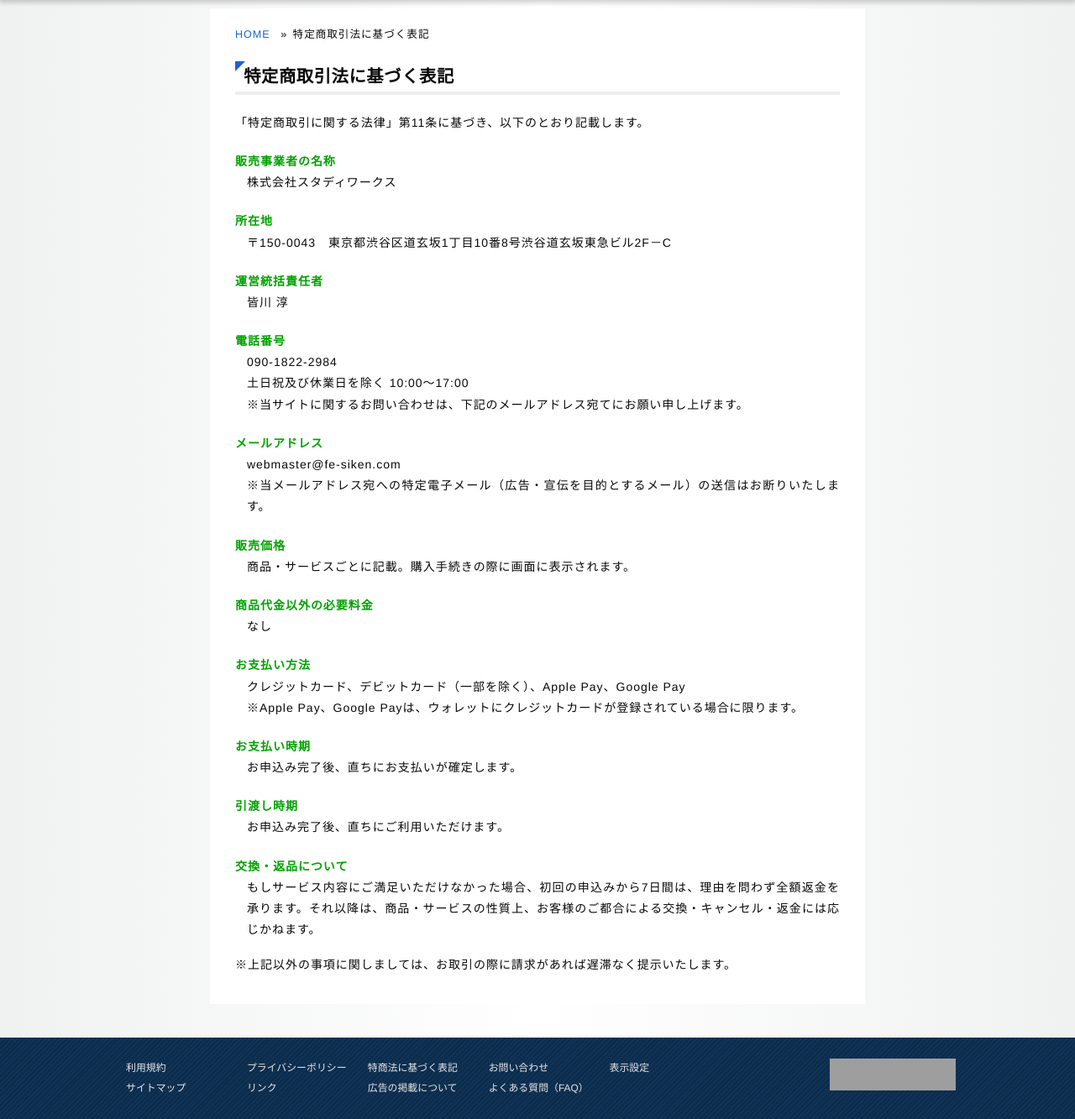
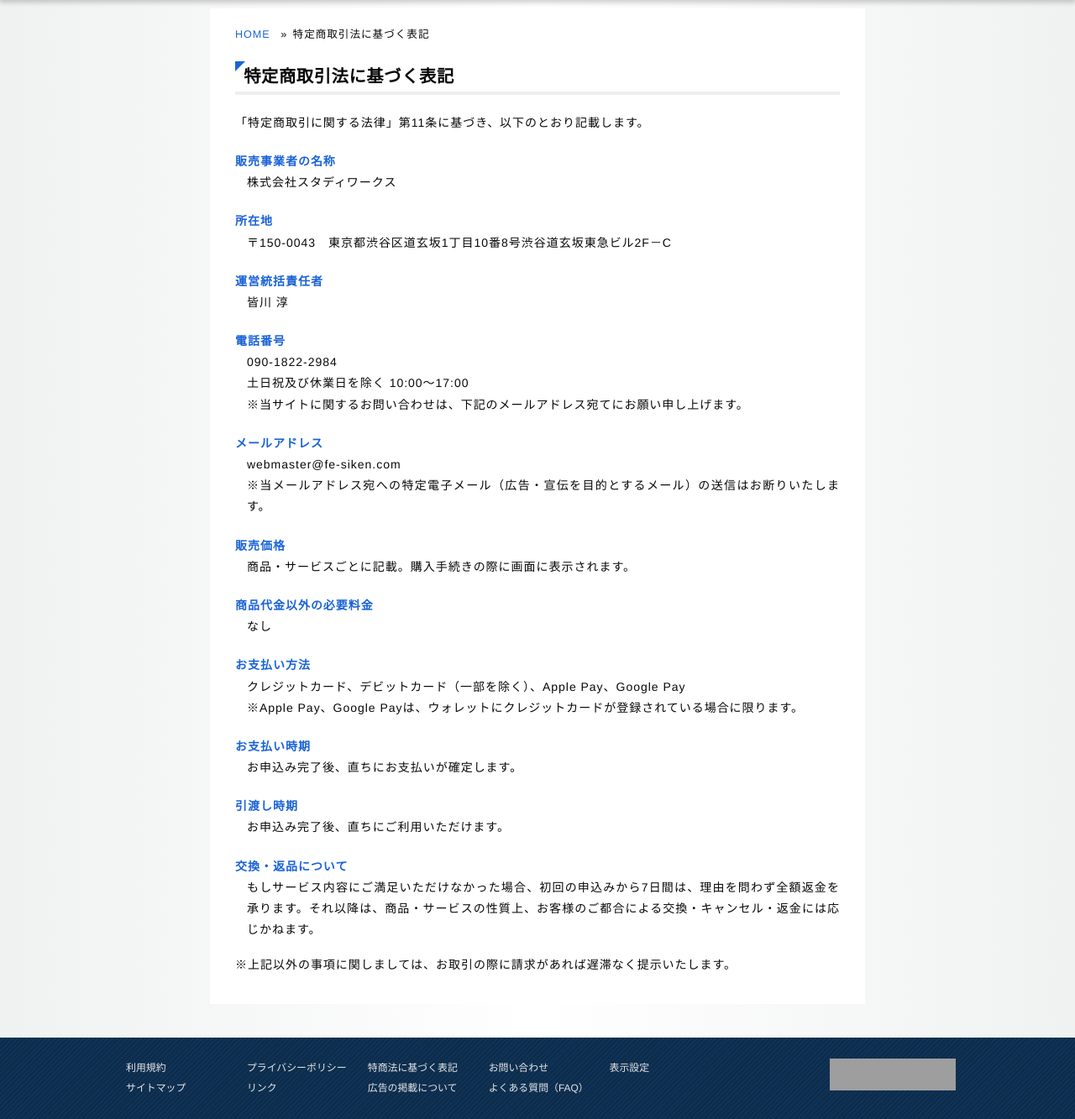
Before and after one commit to hatorin/Shikaben_TeamK, a Django app: page /tokushouhou.html in a window 1280 px wide. Shown: the part 103-1436 px from the top of the page at 84% size. Run offline with Django 5.2, Linux system fonts and the light colour scheme; some libraries are stand-ins or nearby versions; grey boxes are pictures that could not be loaded.

Commit message:
スタイルを更新し、特定商取引法に基づく表記のラベル色を変更

```diff
--- a/shikaben/core/templates/siteinfo/tokushouhou.html
+++ b/shikaben/core/templates/siteinfo/tokushouhou.html
@@ -29,13 +29,13 @@
         }
 
         /* 特定商取引法などの見出し用カラー設定 */
-        .terms .green-label {
-            color: rgb(0, 162, 0);        /* 2枚目の画像にあった緑色 */
-            font-weight: bold;
-            display: block;
-            margin-top: 1.5em;
-            padding-left: 0;       /* ラベルはインデントしない */
-            text-indent: 0;
+        .terms .label {
+          color: var(--link-color); /* or var(--brand-bright) */
+          font-weight: bold;
+          display: block;
+          margin-top: 1.5em;
+          padding-left: 0;
+          text-indent: 0;
         }
 
         /* リンクの色（メールアドレスなど） */
@@ -123,61 +123,61 @@
                 <p>「特定商取引に関する法律」第11条に基づき、以下のとおり記載します。</p>
 
                 <div class="terms">
-                    <span class="green-label">販売事業者の名称</span>
+                    <span class="label">販売事業者の名称</span>
                     <p>株式会社スタディワークス</p>
                 </div>
 
                 <div class="terms">
-                    <span class="green-label">所在地</span>
+                    <span class="label">所在地</span>
                     <p>〒150-0043　東京都渋谷区道玄坂1丁目10番8号渋谷道玄坂東急ビル2F－C</p>
                 </div>
 
                 <div class="terms">
-                    <span class="green-label">運営統括責任者</span>
+                    <span class="label">運営統括責任者</span>
                     <p>皆川 淳</p>
                 </div>
 
                 <div class="terms">
-                    <span class="green-label">電話番号</span>
+                    <span class="label">電話番号</span>
                     <p>090-1822-2984<br>
                         土日祝及び休業日を除く 10:00〜17:00<br>
                         ※当サイトに関するお問い合わせは、下記のメールアドレス宛てにお願い申し上げます。</p>
                 </div>
 
                 <div class="terms">
-                    <span class="green-label">メールアドレス</span>
+                    <span class="label">メールアドレス</span>
                     <p>webmaster@fe-siken.com<br>
                     ※当メールアドレス宛への特定電子メール（広告・宣伝を目的とするメール）の送信はお断りいたします。</p>
                 </div>
 
                 <div class="terms">
-                    <span class="green-label">販売価格</span>
+                    <span class="label">販売価格</span>
                     <p>商品・サービスごとに記載。購入手続きの際に画面に表示されます。</p>
                 </div>
 
                 <div class="terms">
-                    <span class="green-label">商品代金以外の必要料金</span>
+                    <span class="label">商品代金以外の必要料金</span>
                     <p>なし</p>
                 </div>
 
                 <div class="terms">
-                    <span class="green-label">お支払い方法</span>
+                    <span class="label">お支払い方法</span>
                     <p>クレジットカード、デビットカード（一部を除く）、Apple Pay、Google Pay<br>
                     ※Apple Pay、Google Payは、ウォレットにクレジットカードが登録されている場合に限ります。</p>
                 </div>
 
                 <div class="terms">
-                    <span class="green-label">お支払い時期</span>
+                    <span class="label">お支払い時期</span>
                     <p>お申込み完了後、直ちにお支払いが確定します。</p>
                 </div>
 
                 <div class="terms">
-                    <span class="green-label">引渡し時期</span>
+                    <span class="label">引渡し時期</span>
                     <p>お申込み完了後、直ちにご利用いただけます。</p>
                 </div>
 
                 <div class="terms">
-                    <span class="green-label">交換・返品について</span>
+                    <span class="label">交換・返品について</span>
                     <p>もしサービス内容にご満足いただけなかった場合、初回の申込みから7日間は、理由を問わず全額返金を承ります。それ以降は、商品・サービスの性質上、お客様のご都合による交換・キャンセル・返金には応じかねます。</p>
                 </div>
 
```
Also changed, not shown: shikaben/core/templates/siteinfo/contact.html (+25 -26 lines).
